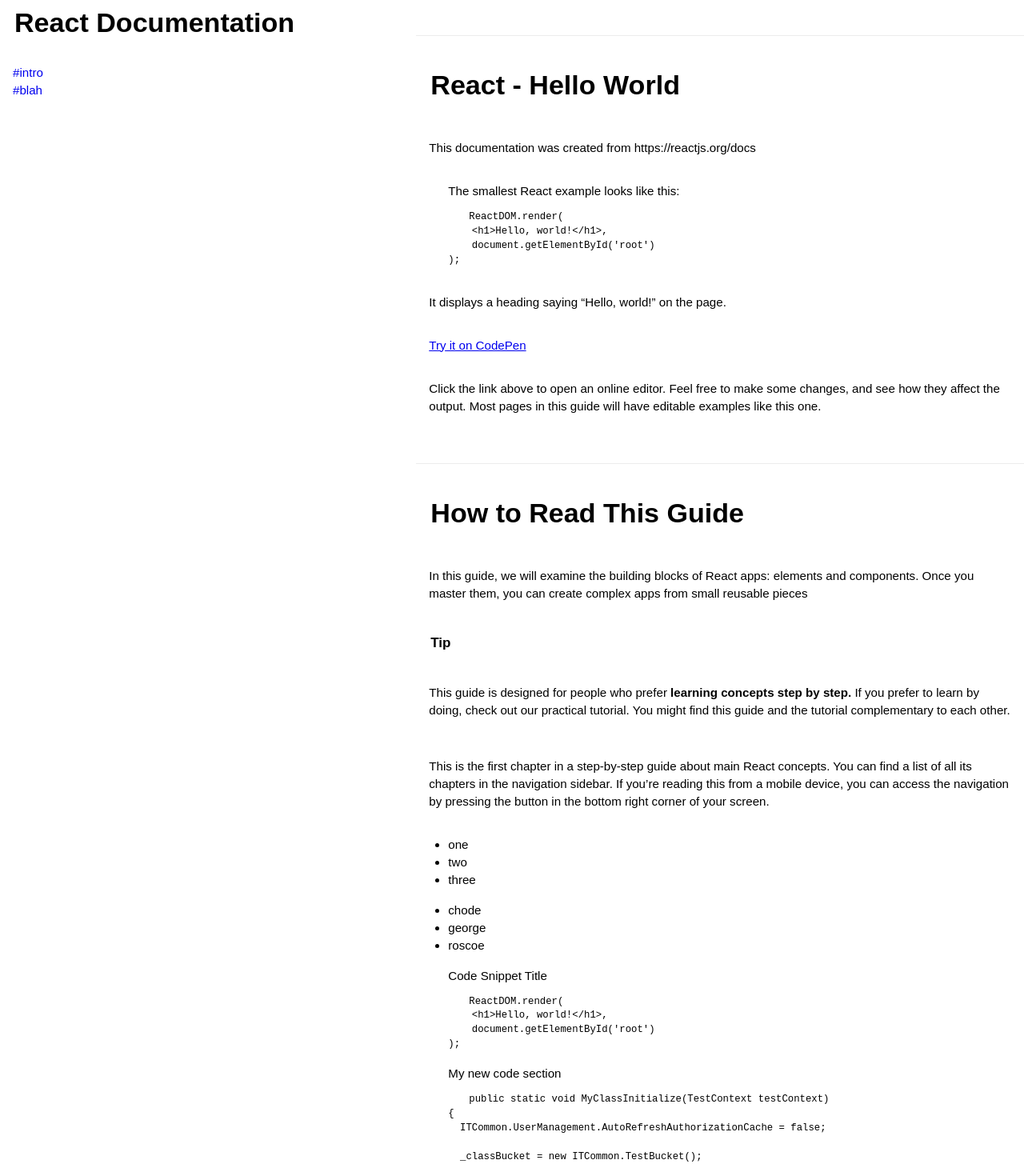
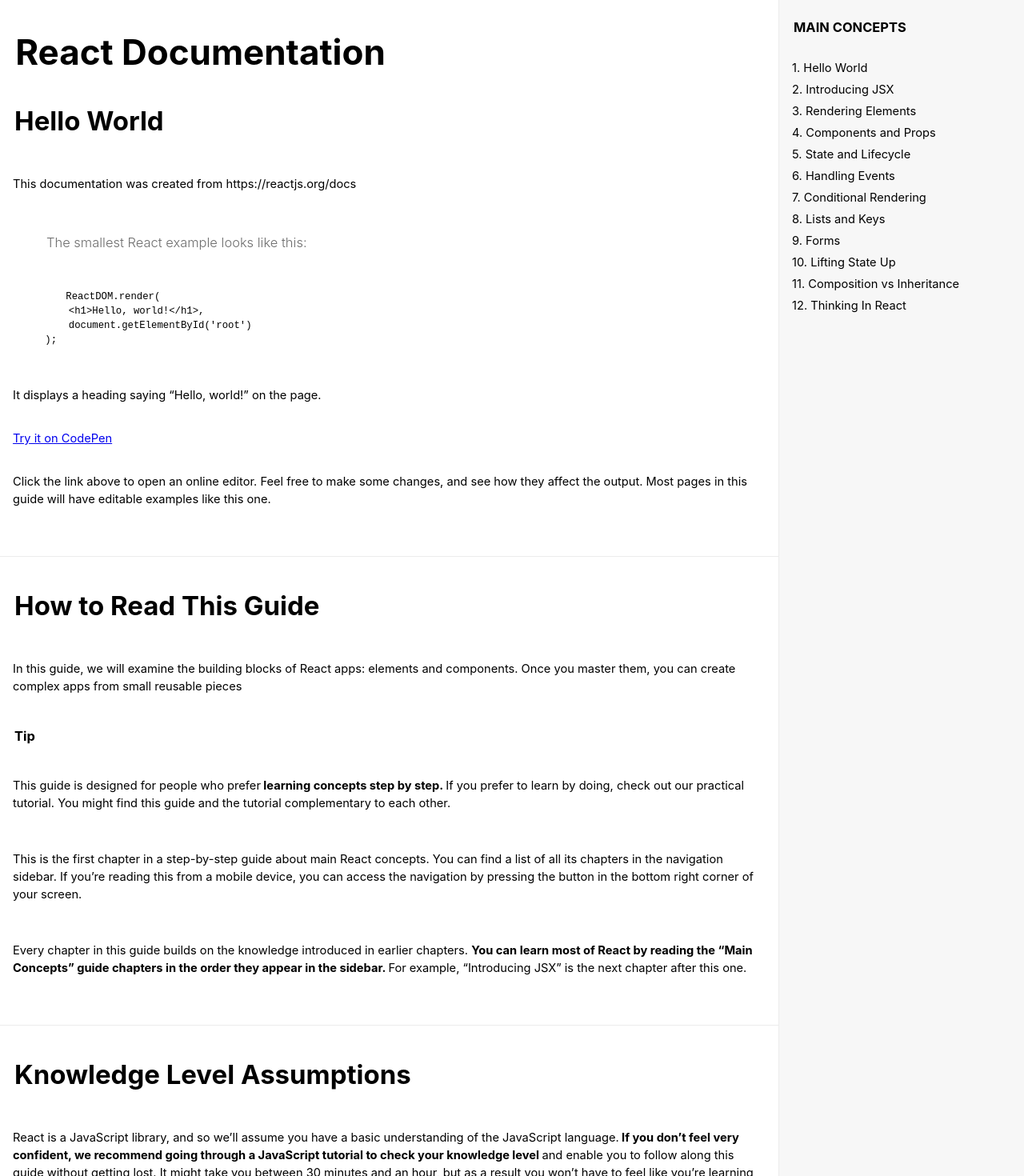
Before and after one commit to TheNewStyles/tech-doc-page, a React (Create React App) app: page / in a window 1280 px wide. Shown: the top 1470 px of the page at 80% size. Built offline with nearby package versions, Linux system fonts and the light colour scheme.

Commit message:
styling individual components. Fix Nav bar. Add sections to nav

```diff
--- a/src/components/App.js
+++ b/src/components/App.js
@@ -1,6 +1,6 @@
 import React, { Component } from 'react';
 import NavBar from './NavBar'
-import List from './List'
+// import List from './List'
 import SectionHeader from './SectionHeader'
 
 // import logo from '../images/logo.svg';
@@ -15,28 +15,41 @@
 
     return (
       <div id="main">
-        <NavBar title="React Documentation" />
+        <NavBar title="MAIN CONCEPTS" />
         <main id="main-doc">
             <section id="hello-world" className="main-section">
-                <SectionHeader title="React - Hello World" />
+                <header>
+                    <h1>React Documentation</h1>
+                </header>
+                <SectionHeader id="hw-header" title="Hello World" />
                 <Paragraph text="This documentation was created from https://reactjs.org/docs" />
                 <Code codeCaption="The smallest React example looks like this:" code={this.code[0]} />
                 <Paragraph text="It displays a heading saying “Hello, world!” on the page." />
                 <ExternalLink link="https://codepen.io/pen?&editors=0010" linkText="Try it on CodePen" />
                 <Paragraph text="Click the link above to open an online editor. Feel free to make some changes, and see how they affect the output. Most pages in this guide will have editable examples like this one." />
+                <article id="how-to-read">
+                    <SectionHeader title="How to Read This Guide" />
+                    <Paragraph text="In this guide, we will examine the building blocks of React apps: elements and components. Once you master them, you can create complex apps from small reusable pieces" />
+                    <Tip title="Tip" text={["This guide is designed for people who prefer", <strong> learning concepts step by step. </strong> , "If you prefer to learn by doing, check out our practical tutorial. You might find this guide and the tutorial complementary to each other."]} />
+                    <Paragraph text="This is the first chapter in a step-by-step guide about main React concepts. You can find a list of all its chapters in the navigation sidebar. If you’re reading this from a mobile device, you can access the navigation by pressing the button in the bottom right corner of your screen." />
+                    <Paragraph text={["Every chapter in this guide builds on the knowledge introduced in earlier chapters. ", <strong> You can learn most of React by reading the “Main Concepts” guide chapters in the order they appear in the sidebar. </strong>, "For example, “Introducing JSX” is the next chapter after this one."]} />
+                </article>
+                <article>
+                    <SectionHeader title="Knowledge Level Assumptions" />
+                    <Paragraph text={["React is a JavaScript library, and so we’ll assume you have a basic understanding of the JavaScript language.", <strong> If you don’t feel very confident, we recommend going through a JavaScript tutorial to check your knowledge level </strong> , "and enable you to follow along this guide without getting lost. It might take you between 30 minutes and an hour, but as a result you won’t have to feel like you’re learning both React and JavaScript at the same time."]} />
+                    <Tip title="Note" text={["This guide occasionally uses some of the newer JavaScript syntax in the examples. If you haven’t worked with JavaScript in the last few years, " , <a href="https://gist.github.com/gaearon/683e676101005de0add59e8bb345340c">these three points</a> ," should get you most of the way."]} />
+                </article>
+                <article>
+                    <SectionHeader title="Let's Get Started!" />
+                    <Paragraph text={["Keep scrolling down, and you’ll find the ", <a href="#introducing-jsx">link to the next chapter</a> ," of this guide right before the website footer."]} />
+                </article>
             </section>
-            <section id="how-to-read" className="main-section">
-                <SectionHeader title="How to Read This Guide" />
-                <Paragraph text="In this guide, we will examine the building blocks of React apps: elements and components. Once you master them, you can create complex apps from small reusable pieces" />
-                <Tip title="Tip" text={["This guide is designed for people who prefer", <strong> learning concepts step by step. </strong> , "If you prefer to learn by doing, check out our practical tutorial. You might find this guide and the tutorial complementary to each other."]} />
-                <Paragraph text="This is the first chapter in a step-by-step guide about main React concepts. You can find a list of all its chapters in the navigation sidebar. If you’re reading this from a mobile device, you can access the navigation by pressing the button in the bottom right corner of your screen." />
-            </section>
-            <section>
+            {/* <section>
                 <List listItems={["one", "two", "three"]} />
                 <List listItems={["chode", "george", "roscoe"]} />
                 <Code codeCaption="Code Snippet Title" code={this.code[0]} />
                 <Code codeCaption="My new code section" code={this.code[1]} />
-            </section>
+            </section> */}
         </main>
       </div>
     );
--- a/src/components/Code.js
+++ b/src/components/Code.js
@@ -5,9 +5,8 @@
 class Code extends Component {
     render() {
       return (
-            // layout / style
-            <figure>
-            <figcaption>{this.props.codeCaption}</figcaption>
+            <figure className="code">
+                <figcaption>{this.props.codeCaption}</figcaption>
                 <pre className="prettyprint linenums:1" >
                     <code contentEditable spellCheck="false" suppressContentEditableWarning="true">
                         {this.props.code}
--- a/src/components/NavBar.js
+++ b/src/components/NavBar.js
@@ -8,18 +8,20 @@
         super();
         let dict = this.populateDictionary();
         this.listItems = dict.map((dict, i) =>
-            <NavLink key={dict.key} href={dict.value} test={dict.value} />
+            <NavLink number={dict.index+1} key={dict.key} href={dict.value} text={dict.key} />
         );
     }
 
     populateDictionary() {
-        const hrefs = ["#intro", "#blah"];
+        const hrefs = ["#hello-world", "#introducing-jsx", "#rendering-elements", "#components-and-props", "#state-and-lifecycle", "#handling-events", "#condtional-rendering", "#lists-and-keys", "#forms", "#lifting-state-up", "#composition-vs-inheritance", "#thinking-in-react"];
+        const linkText = ["Hello World", "Introducing JSX", "Rendering Elements", "Components and Props", "State and Lifecycle", "Handling Events", "Conditional Rendering", "Lists and Keys", "Forms", "Lifting State Up", "Composition vs Inheritance", "Thinking In React"];
         let dict = [];
 
         hrefs.forEach(function (href, index) {
             dict.push({
-                key: index,
-                value: href
+                key: linkText[index],
+                value: href,
+                index: index
             });
         });
 
@@ -30,9 +32,11 @@
         return (
             <nav id="navbar">
                 <header>
-                    <h2>{this.props.title}</h2>
+                    <h4>{this.props.title}</h4>
                 </header>
-                {this.listItems}
+                <ul>
+                    {this.listItems}
+                </ul>
             </nav>
         );
     }
--- a/src/components/NavLink.js
+++ b/src/components/NavLink.js
@@ -1,9 +1,13 @@
 import React, { Component } from 'react';
+
+import '../styles/NavLink.css';
 
 class NavLink extends Component {
     render() {
       return (
-          <a className="nav-link" href={this.props.href}>{this.props.test}</a>
+          <li>
+            <a className="nav-link" href={this.props.href}>{this.props.number}. {this.props.text}</a>
+          </li>
         );
     }
 }
--- a/src/components/SectionHeader.js
+++ b/src/components/SectionHeader.js
@@ -6,7 +6,7 @@
     render() {
       return (
         <header>
-            <h2>
+            <h2 id={this.props.id}>
                 {this.props.title}
             </h2>
         </header>
--- a/src/styles/App.css
+++ b/src/styles/App.css
@@ -1,3 +1,34 @@
 #main {
     display: flex;
 }
+
+#main-doc {
+    order: 1;
+    width: 80%;
+}
+
+#hw-header  {
+    border-top: none;
+    margin-top: 0;
+    padding-top: 0;
+}
+
+h1 {
+    padding-left: 0.4em;
+}
+
+@media screen and (min-width: 0px) and (max-width: 580px) {
+    #main-doc  {
+         width: 100%;
+    }
+
+    .code {
+        width: 100%;
+        margin-right: 0;
+        margin-left: 0;
+    }
+
+    .code pre {
+        border-radius: 0;
+    }
+}
--- a/src/styles/Code.css
+++ b/src/styles/Code.css
@@ -6,6 +6,7 @@
     overflow: auto;
     tab-size:4;
     border-radius: 0.5em;
+    padding: 1.25em;
 }
 
 pre > code {
@@ -17,3 +18,10 @@
 .linenums li {
     list-style-type: decimal;
 }
+
+figcaption {
+    font-size: 18px;
+    font-weight: 300;
+    color: #6d6d6d;
+    padding: 1em;
+}
--- a/src/styles/NavBar.css
+++ b/src/styles/NavBar.css
@@ -1,20 +1,36 @@
 #navbar {
-    width: 100%;
     display: flex;
     flex-direction: column;
-    align-items: flex-start;
-    flex-grow: 1;
+    order: 2;
+
+    min-width: 250px;
+
+    background-color: #f7f7f7;
+    border-left: 1px solid #ececec;
+    padding-right: 3.5em;
+
+    font-weight: 400;
 }
 
-.nav-link {
+#navbar ul {
+    list-style: none;
     text-decoration: none;
-    padding-left: 1em;
+    padding: 0;
+    margin: 0;
 }
 
-#navbar h2 {
-    padding-left: 0.5em;
+
+#navbar ul li {
+    margin-top: 5px;
+}
+
+#navbar h4 {
     border-top: none;
-    margin-top: 0.1em;
-    padding-top: 0.1em;
     line-height: 1.2;
 }
+
+@media screen and (min-width: 0px) and (max-width: 580px) {
+    #navbar  {
+         display: none;
+    }
+}
--- /dev/null
+++ b/src/styles/NavLink.css
@@ -0,0 +1,7 @@
+.nav-link {
+    text-decoration: none;
+    padding-left: 1em;
+    width: 100%;
+    list-style: none;
+    color: black;
+}
--- a/src/styles/Paragraph.css
+++ b/src/styles/Paragraph.css
@@ -1,3 +1,7 @@
 p {
     padding: 1em;
 }
+
+p a {
+    padding-left: 0;
+}
--- a/src/styles/index.css
+++ b/src/styles/index.css
@@ -2,7 +2,7 @@
   font-size: 100%;
   margin: 0;
   padding: 0;
-  font-family: sans-serif;
+  font-family: -apple-system,BlinkMacSystemFont,Segoe UI,Roboto,Oxygen,Ubuntu,Cantarell,Fira Sans,Droid Sans,Helvetica Neue,sans-serif;
   font-size: 1em;
   line-height: 1.25;
 }
@@ -12,7 +12,7 @@
 }
 
 h1, h2, h3, h4 {
-  font-Family: sans-serif;
+    font-family: -apple-system,BlinkMacSystemFont,Segoe UI,Roboto,Oxygen,Ubuntu,Cantarell,Fira Sans,Droid Sans,Helvetica Neue,sans-serif;
 }
 
 h1 {
```
Also changed, not shown: src/styles/SectionHeader.css (line endings or trailing spaces).
